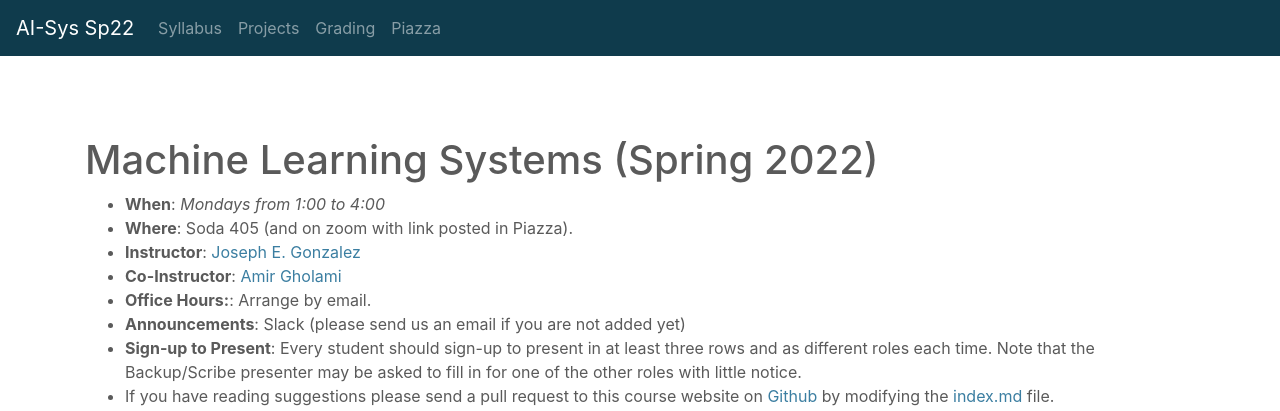
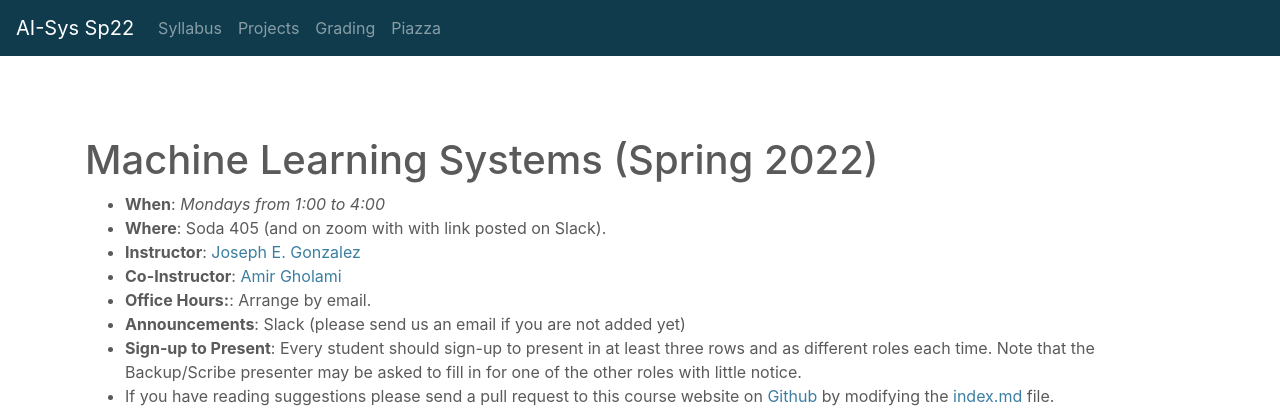
Before and after one commit to ucbrise/cs294-ai-sys-sp22, a Jekyll site: the page built from index.md, in a window 1280 px wide and 900 px high. Shown: the top 411 px of the window. Built offline with Jekyll 4.4.1, drawn with Linux system fonts in a browser that asks for light colours; nearby versions of some CDN libraries; our own code applies the rules of GitHub Pages for plain Markdown files.

Commit message:
removed piazza

```diff
--- a/index.md
+++ b/index.md
@@ -6,7 +6,7 @@ layout: default
 # Machine Learning Systems (Spring 2022)
 
 * **When**: *Mondays from 1:00 to 4:00*
-* **Where**: Soda 405 (and on zoom with link posted in Piazza).
+* **Where**: Soda 405 (and on zoom with with link posted on Slack).
 * **Instructor**: [Joseph E. Gonzalez](https://eecs.berkeley.edu/~jegonzal)
 * **Co-Instructor**: [Amir Gholami](https://eecs.berkeley.edu/~amirgh)
 * **Office Hours:**: Arrange by email.
```
